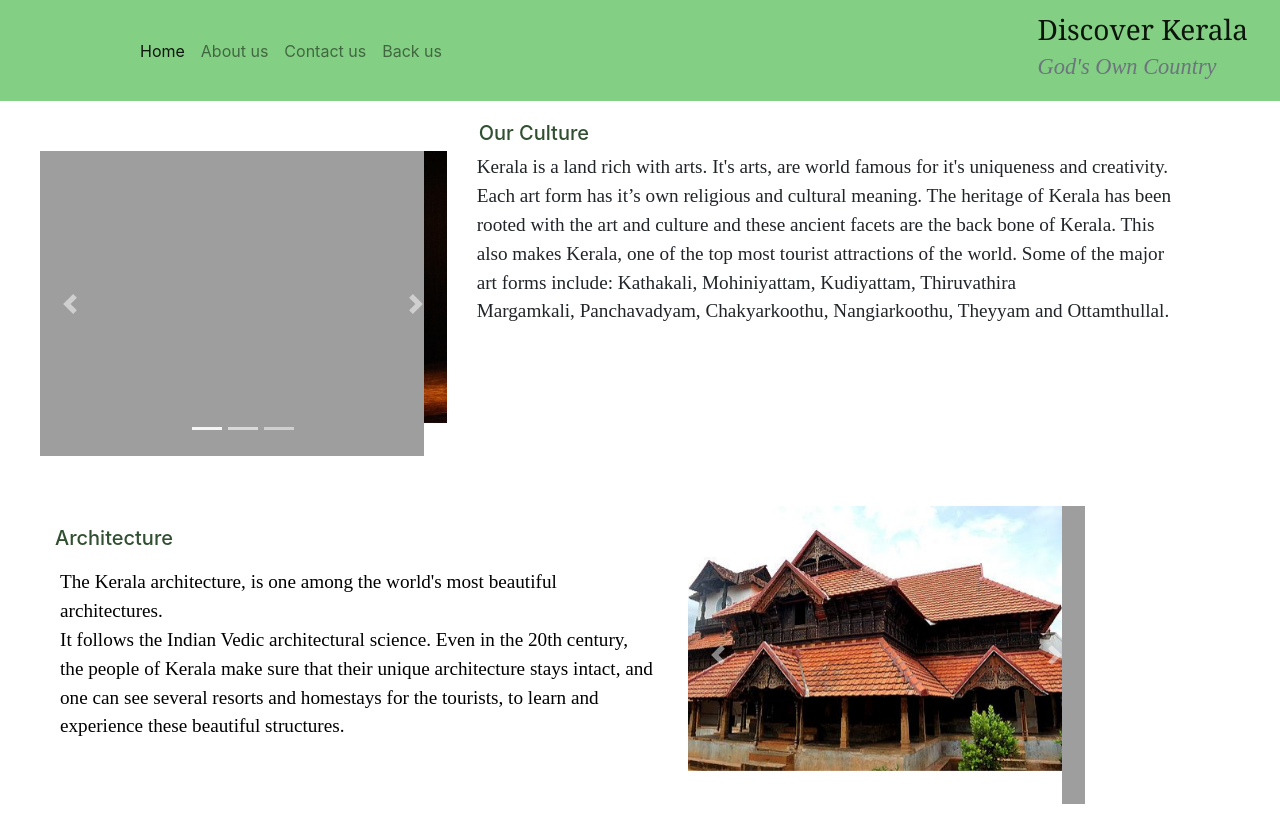
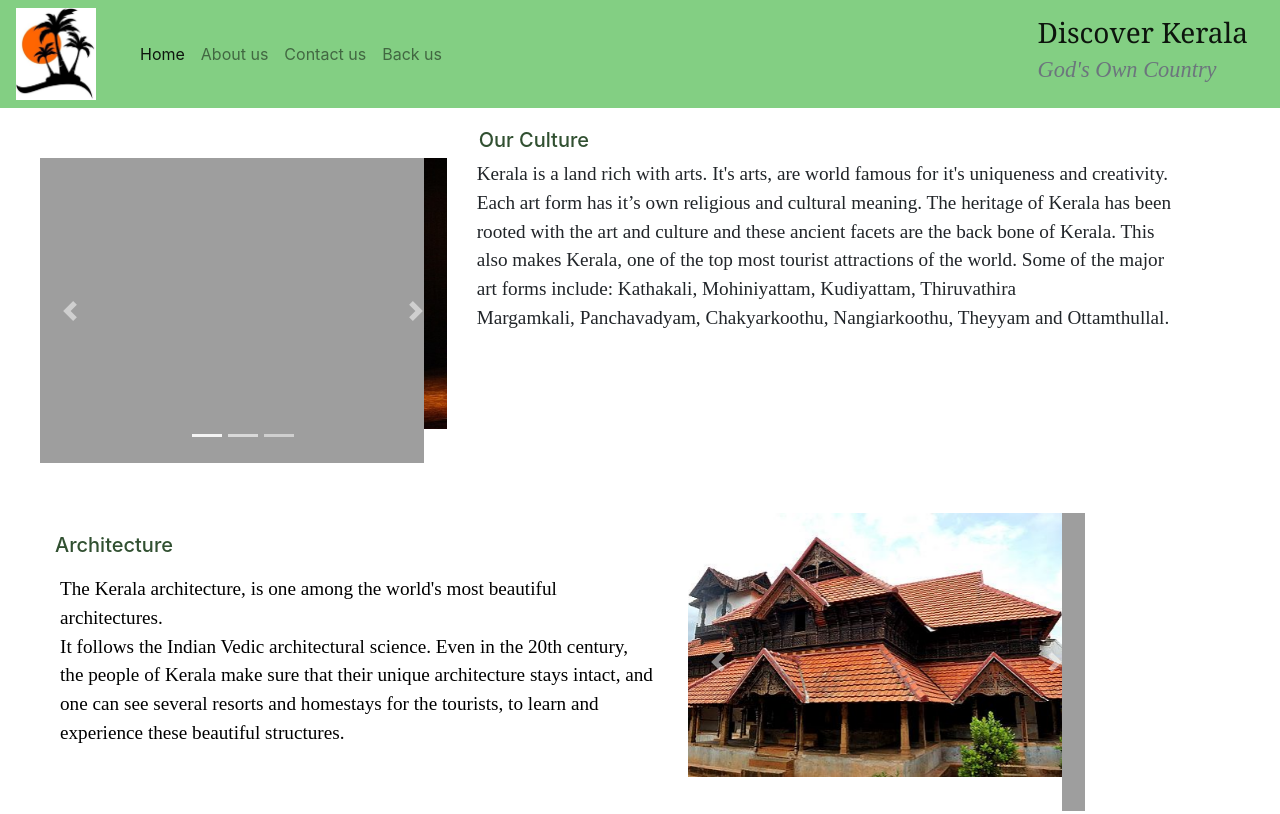
Before and after one commit to anamikacherukat/anamika_keralatourism_website, a plain HTML site: page culture.html in a window 1280 px wide. Shown: the top 814 px of the page. Drawn offline with nearby package versions, Linux system fonts and the light colour scheme; the site is published under a folder, as on GitHub Pages, so addresses that start at the root find nothing.

Commit message:
Update culture.html

```diff
--- a/culture.html
+++ b/culture.html
@@ -18,7 +18,7 @@
 <body>
 
     <nav class="navbar navbar-expand-lg navbar-light " style="background-color: rgb(131, 207, 131)">
-        <img src="/images/logo.jpg" alt="" width="80">
+        <img src="./images/logo.jpg" alt="" width="80">
 
         <a class="navbar-brand" href="#" style="margin-left: 20px;"></a>
         <button class="navbar-toggler" type="button" data-toggle="collapse" data-target="#navbarNavDropdown" aria-controls="navbarNavDropdown" aria-expanded="false" aria-label="Toggle navigation">
```
